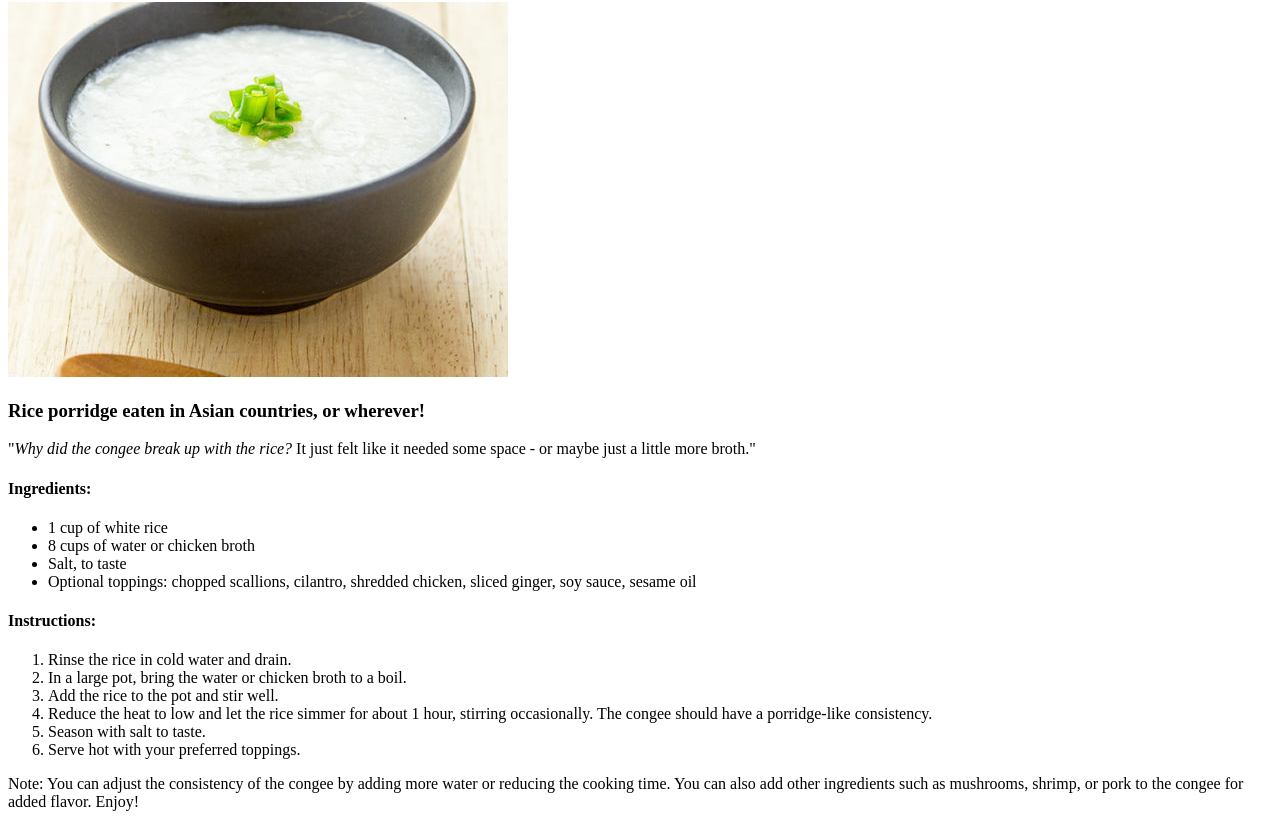
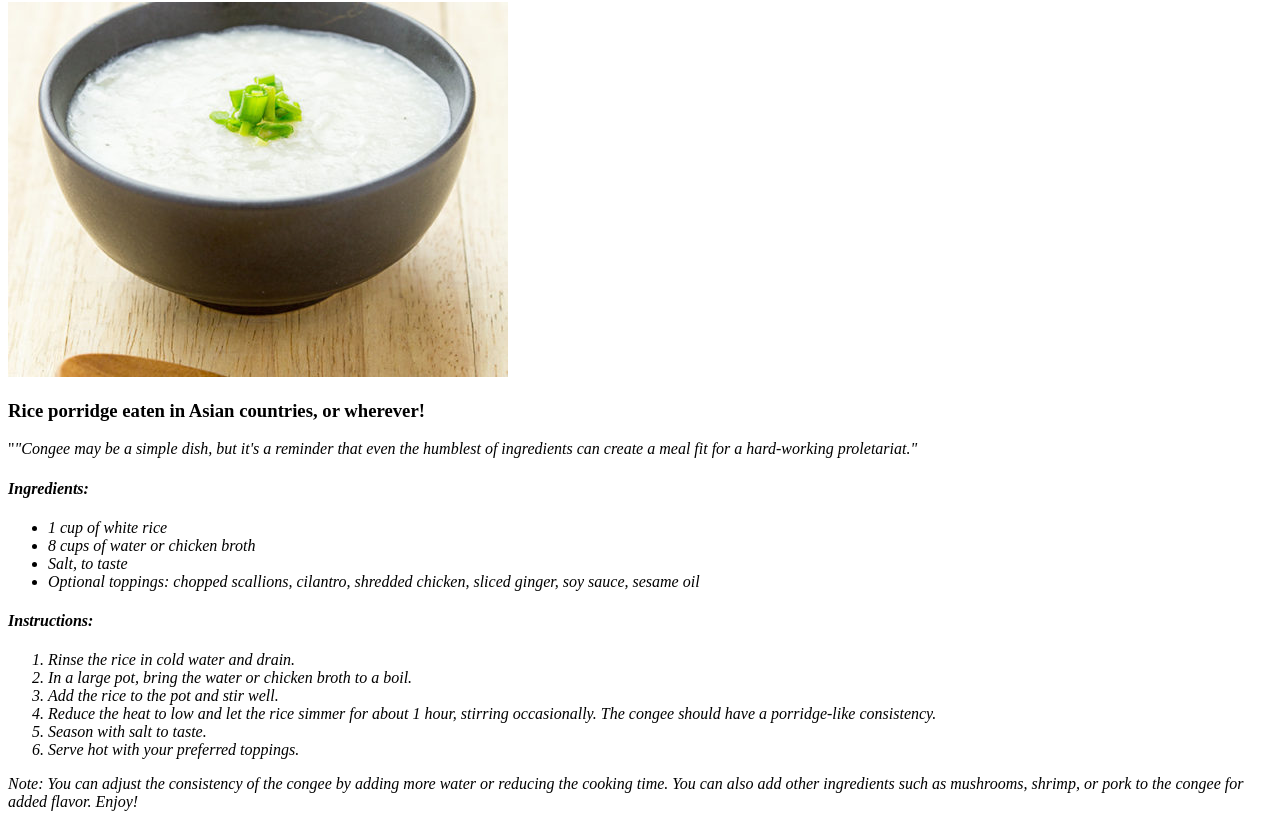
Before and after one commit to celeresx/odin-recipes, a plain HTML site: page recipes/congee.html in a window 1280 px wide. Shown: the part 78-897 px from the top of the page. Drawn offline with Linux system fonts and the light colour scheme.

Commit message:
Finalize witty comments about class warfare

```diff
--- a/recipes/congee.html
+++ b/recipes/congee.html
@@ -9,7 +9,7 @@
         <h1>Here's a basic recipe for congee</h1>
         <img src="../images/congee.jpg">
         <h3>Rice porridge eaten in Asian countries, or wherever!</h3>
-        <p>"<em>Why did the congee break up with the rice?</em> It just felt like it needed some space - or maybe just a little more broth."</p>
+        <p>"<em>"Congee may be a simple dish, but it's a reminder that even the humblest of ingredients can create a meal fit for a hard-working proletariat."</p>
         <div>
             <h4>Ingredients:</h4>
             <ul>
```
